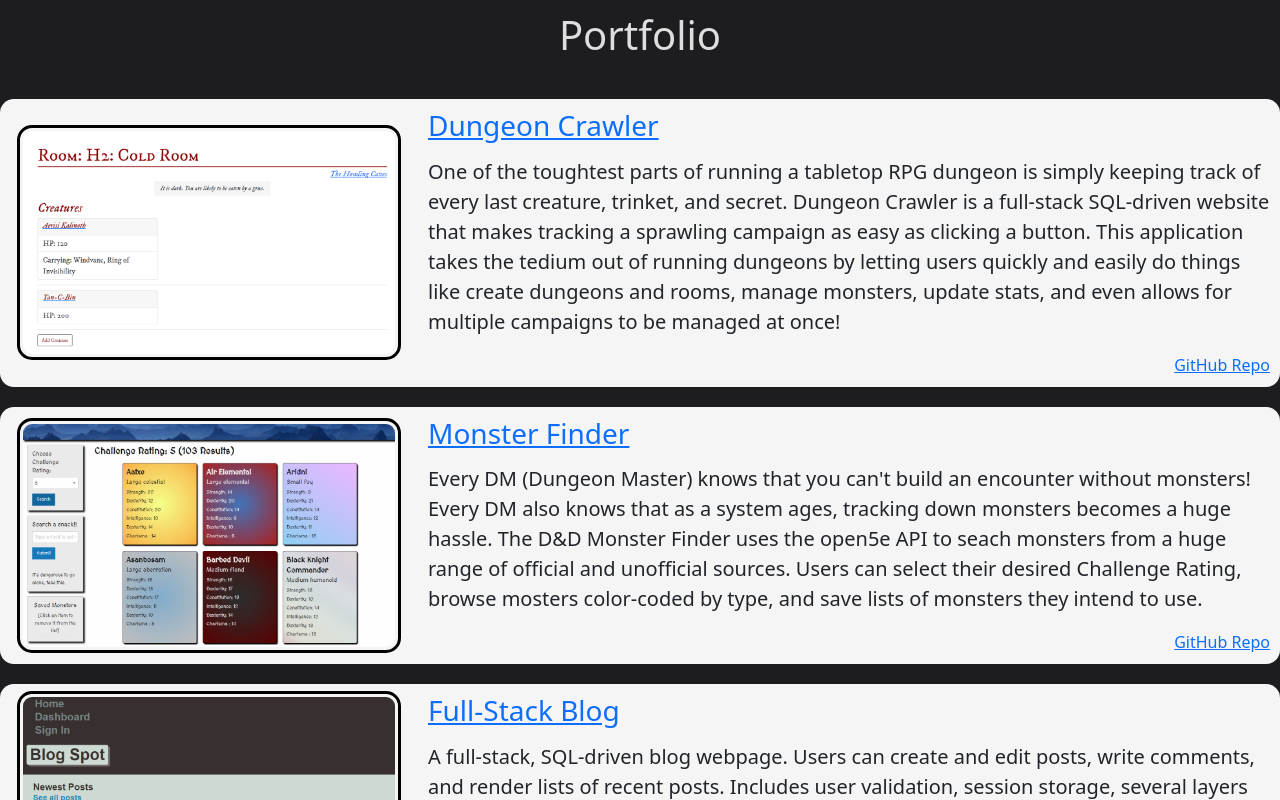
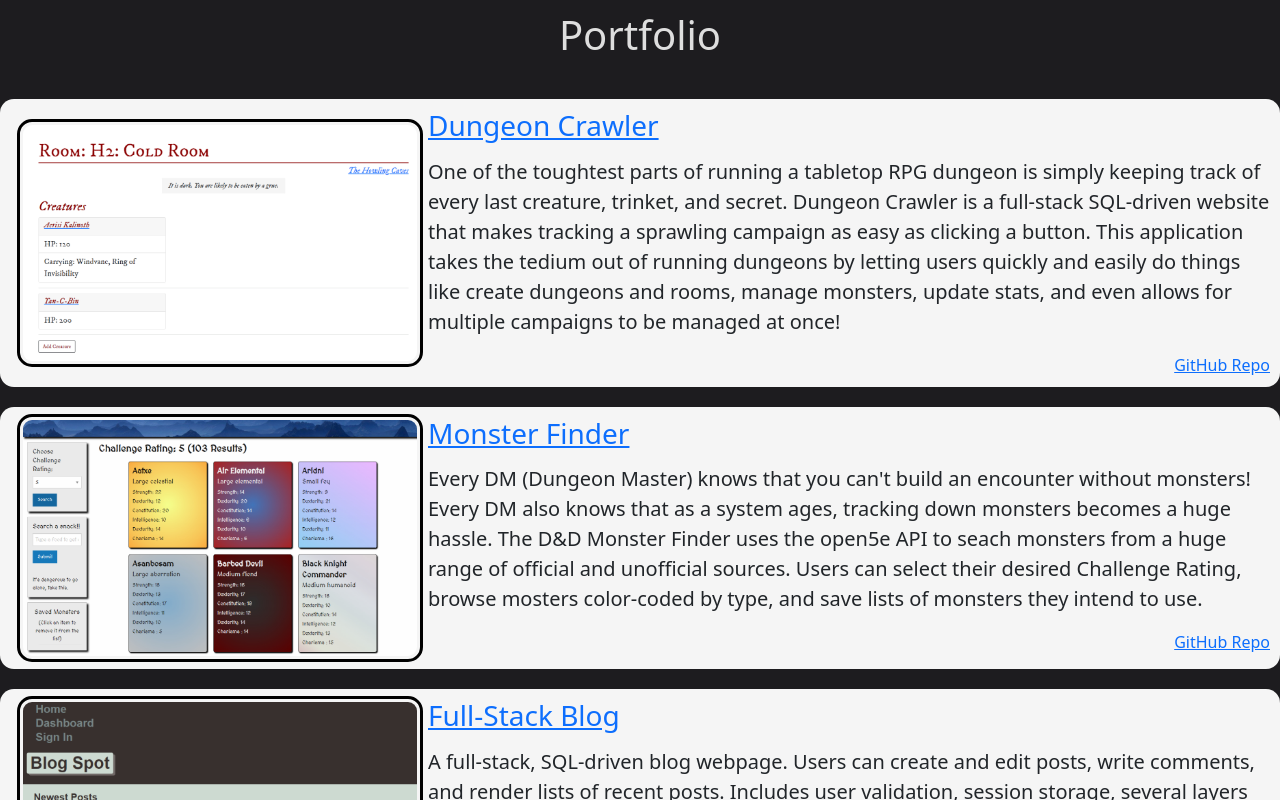
Before and after one commit to the-wake/ben-martin-portfolio, a React (Create React App) app: page / in a window 1280 px wide. Shown: the part 1500-2300 px from the top of the page. Built offline with nearby package versions, Linux system fonts and the light colour scheme.

Commit message:
Finished migration, and fixed up some portfolio styling.

```diff
--- a/src/App.css
+++ b/src/App.css
@@ -195,10 +195,15 @@
   border-radius: 14px;
 }
 
-.project-image {
+.image-link {
+  margin: auto 30px auto 10px;
   width: 30%;
   max-width: 400px;
-  margin: auto 30px auto 10px;
+}
+
+
+.project-image {
+  max-width: 400px;
   outline-style: solid;
   outline-width: 3px;
   outline-color: black;
@@ -207,7 +212,6 @@
   border-width: 3px;
   border-radius: 12px;
 }
-
 .content-container {
   justify-self: right;
 }
--- a/src/components/Project.js
+++ b/src/components/Project.js
@@ -5,11 +5,13 @@ function Project({ project }) {
 
   return (
     <div className="project-container">
-      <img src={image} alt={alt} className='project-image'/>
+      <a className="image-link" href={link} target="_blank">
+        <img src={image} alt={alt} className="project-image" />
+      </a>
       <div className="content-container">
-        <a href={link}><h3>{name}</h3></a>
+        <a href={link} target="_blank"><h3>{name}</h3></a>
         <p>{description}</p>
-        <a href={repo} className="github-element">GitHub Repo</a>
+        <a href={repo} target="_blank" rel="noreferrer" className="github-element">GitHub Repo</a>
       </div>
     </div>
   )
```
